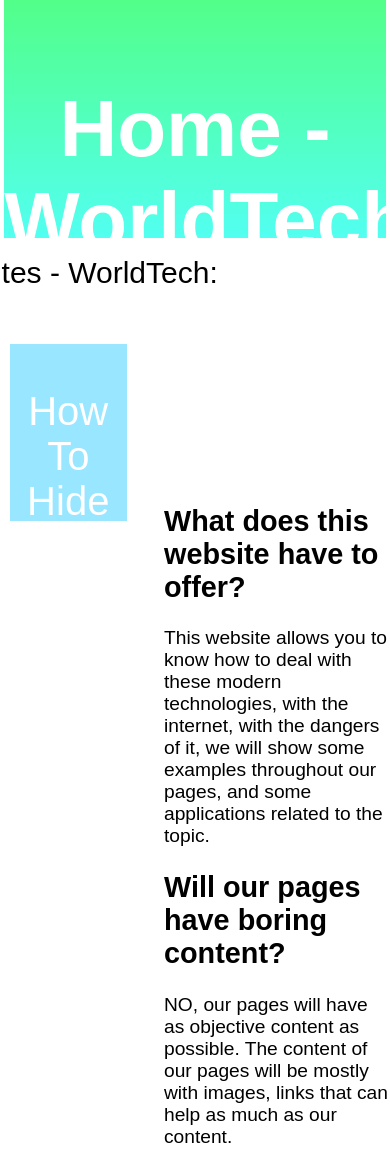
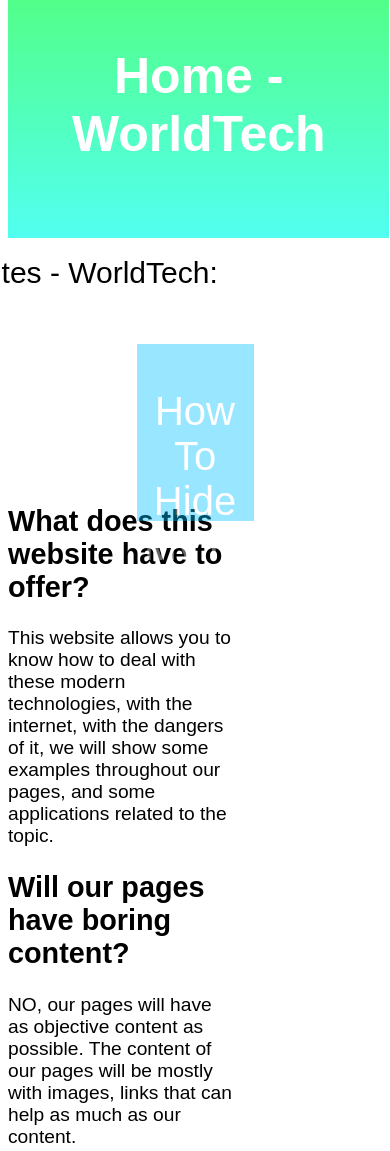
Before and after one commit to MULTI-GAMER-2/worldtech, a plain HTML site: page mobile-version.html in a window 390 px wide. Shown: the top 1151 px of the page. Drawn offline with Linux system fonts and the light colour scheme.

Commit message:
Update mobile-version.html

```diff
--- a/mobile-version.html
+++ b/mobile-version.html
@@ -92,9 +92,7 @@ What we want with our website is not only to benefit from us but also to help ou
         width: 102%;
         background: linear-gradient(#52ff83,#52fff1);
         margin-top: -6vw;
-        margin-left: -10vw;
-        margin-right: -10vw;
-        font-size: 40px;
+        font-size: 25px;
         color: white;
 
     }
@@ -106,7 +104,6 @@ What we want with our website is not only to benefit from us but also to help ou
         background-color: #00c3ff;
         color: white;
         transition: 1s ease;
-        margin-left: -65vw;
         opacity: 40%;
 
 
@@ -147,7 +144,6 @@ What we want with our website is not only to benefit from us but also to help ou
 
         width: 58vw;
         margin-top: -16vw;
-        margin-left: 40vw;
         font-size: larger;
 
     }
```
